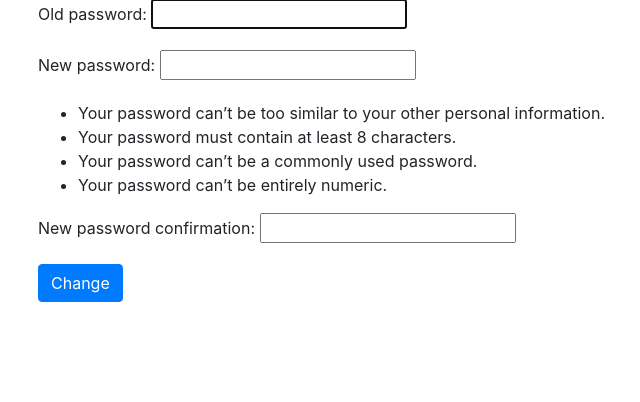
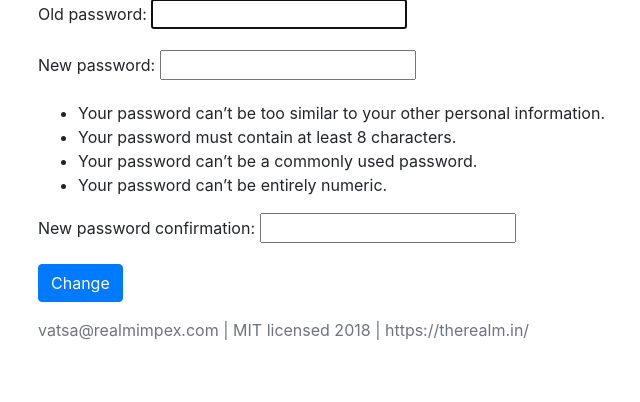
Before and after one commit to vatsamail/django-profiles, a Django app: page /ui/change_password in a window 1280 px wide. Shown: the part 57-459 px from the top of the page, without its empty margins (47-687 px from the left). Run offline with Django 3.2, Linux system fonts and the light colour scheme; the visitor is signed in with stand-in values (Sample User, id 1); some libraries are stand-ins or nearby versions.

```diff
--- a/app/ui/templates/base.html
+++ b/app/ui/templates/base.html
@@ -72,5 +72,11 @@
     <script src="https://code.jquery.com/jquery-3.3.1.slim.min.js" integrity="sha384-q8i/X+965DzO0rT7abK41JStQIAqVgRVzpbzo5smXKp4YfRvH+8abtTE1Pi6jizo" crossorigin="anonymous"></script>
     <script src="https://cdnjs.cloudflare.com/ajax/libs/popper.js/1.14.3/umd/popper.min.js" integrity="sha384-ZMP7rVo3mIykV+2+9J3UJ46jBk0WLaUAdn689aCwoqbBJiSnjAK/l8WvCWPIPm49" crossorigin="anonymous"></script>
     <script src="https://stackpath.bootstrapcdn.com/bootstrap/4.1.1/js/bootstrap.min.js" integrity="sha384-smHYKdLADwkXOn1EmN1qk/HfnUcbVRZyYmZ4qpPea6sjB/pTJ0euyQp0Mk8ck+5T" crossorigin="anonymous"></script>
+
+    <footer class="footer">
+      <div class="container">
+        <span class="text-muted">vatsa@realmimpex.com | MIT licensed 2018 | https://therealm.in/ </span>
+      </div>
+    </footer>
   </body>
 </html>
```
Also changed, not shown: README.md.
